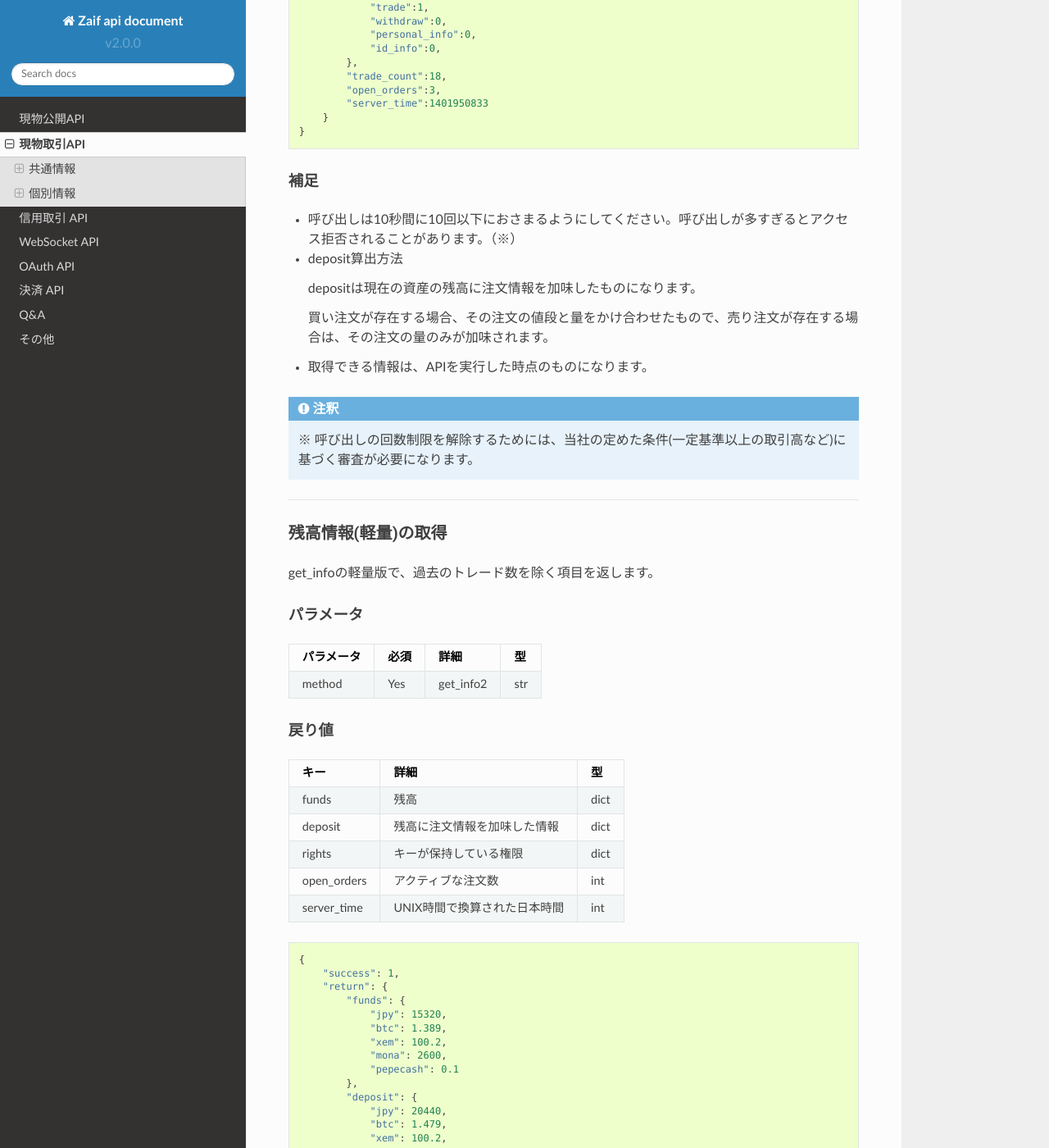
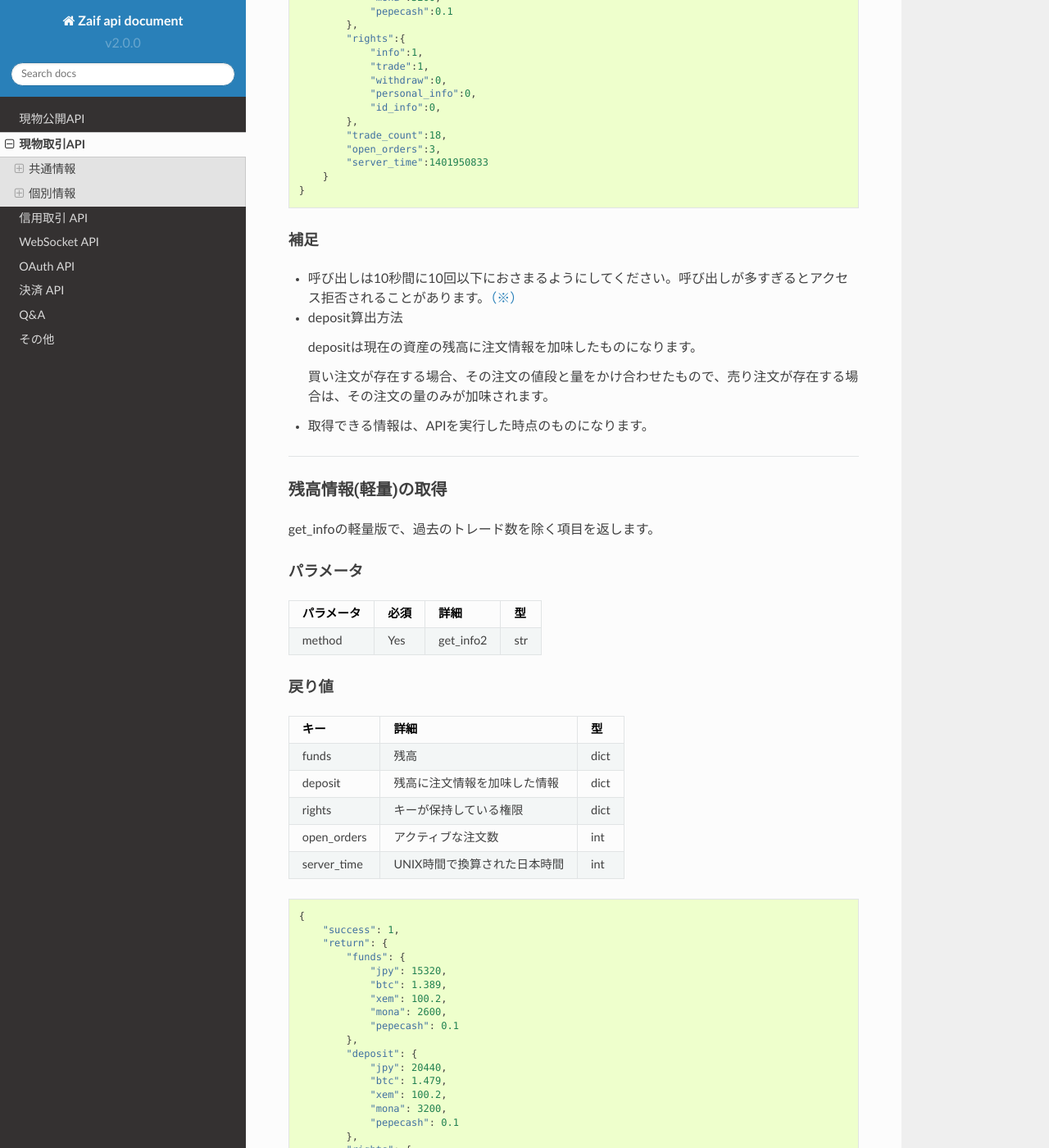
Before and after one commit to zaifdotjp/api-doc, a Sphinx documentation site: the page built from docs/TradingAPI.md, in a window 1280 px wide and 1400 px high, scrolled down 3783 px. Shown: the whole window at 82% size. Built offline with Sphinx 7.4.7 and the Read the Docs theme 2.0.0, drawn with Linux system fonts in a browser that asks for light colours; some of the changed text lies outside the part shown.

Commit message:
ZAIF-9664 共通情報に注意書きを集約

````diff
--- a/docs/TradingAPI.md
+++ b/docs/TradingAPI.md
@@ -116,6 +116,11 @@
 
 	処理に失敗した場合、successには0が、returnにはエラーメッセージが設定されます。
 
+```eval_rst
+.. _trading_notice_1:
+```
+* ※ 呼び出しの回数制限を解除するためには、当社の定めた条件(一定基準以上の取引高など)に基づく審査が必要になります。
+
 ------------------------------------------------------------------------------------------------------------------------
 
 ## 個別情報
@@ -183,7 +188,9 @@
 ```
 
 #### 補足
-* 呼び出しは10秒間に10回以下におさまるようにしてください。呼び出しが多すぎるとアクセス拒否されることがあります。（※）
+* 呼び出しは10秒間に10回以下におさまるようにしてください。呼び出しが多すぎるとアクセス拒否されることがあります。[（※）](<trading_notice_1>)
+
+
 
 * deposit算出方法
 
@@ -193,9 +200,6 @@
 
 * 取得できる情報は、APIを実行した時点のものになります。
 
-``` note::
- ※ 呼び出しの回数制限を解除するためには、当社の定めた条件(一定基準以上の取引高など)に基づく審査が必要になります。
-```
 
 
 ------------------------------------------------------------------------------------------------------------------------
@@ -257,7 +261,7 @@
 ```
 
 #### 補足
-* 呼び出しは10秒間に20回以下におさまるようにしてください。呼び出しが多すぎるとアクセス拒否されることがあります。（※）
+* 呼び出しは10秒間に20回以下におさまるようにしてください。呼び出しが多すぎるとアクセス拒否されることがあります。[（※）](<trading_notice_1>)
 
 * deposit算出方法
 
@@ -267,9 +271,6 @@
 
 * 取得できる情報は、APIを実行した時点のものになります。
 
-``` note::
- ※ 呼び出しの回数制限を解除するためには、当社の定めた条件(一定基準以上の取引高など)に基づく審査が必要になります。
-```
 
 ------------------------------------------------------------------------------------------------------------------------
 
@@ -414,7 +415,7 @@
 
 
 #### 補足
-* 呼び出しは60秒間に12回以下におさまるようにしてください。呼び出しが多すぎるとアクセス拒否されることがあります。（※）
+* 呼び出しは60秒間に12回以下におさまるようにしてください。呼び出しが多すぎるとアクセス拒否されることがあります。[（※）](<trading_notice_1>)
 
 * “since”もしくは”end”をセットした場合、”order”は強制的に”ASC”となります。
 
@@ -422,9 +423,6 @@
 
 * “currency_pair”と”is_token”の両方を指定した場合は”currency_pair”が優先されます。両方指定しない場合はカウンターパーティトークン以外の情報を取得します。
 
-``` note::
- ※ 呼び出しの回数制限を解除するためには、当社の定めた条件(一定基準以上の取引高など)に基づく審査が必要になります。
-```
 
 ------------------------------------------------------------------------------------------------------------------------
 ```eval_rst
@@ -510,11 +508,7 @@
 ```
 
 #### 補足
-* 呼び出しは5秒間に10回以下におさまるようにしてください。呼び出しが多すぎるとアクセス拒否されることがあります。（※）
-
-``` note::
- ※ 呼び出しの回数制限を解除するためには、当社の定めた条件(一定基準以上の取引高など)に基づく審査が必要になります。
-```
+* 呼び出しは5秒間に10回以下におさまるようにしてください。呼び出しが多すぎるとアクセス拒否されることがあります。[（※）](<trading_notice_1>)
 
 ------------------------------------------------------------------------------------------------------------------------
 ```eval_rst
@@ -583,7 +577,7 @@
 ```
 
 #### 補足
-* 呼び出しは10秒間に9回以下におさまるようにしてください。呼び出しが多すぎるとアクセス拒否されることがあります。（※）
+* 呼び出しは10秒間に9回以下におさまるようにしてください。呼び出しが多すぎるとアクセス拒否されることがあります。[（※）](<trading_notice_1>)
 
 * パラメータ limitについて
 
@@ -603,9 +597,6 @@
     適切な価格や数量は現物公開APIの[通貨ペア情報](PublicAPI.html#id12)で取得できます。
     通貨ペアごとに適切な価格や数量の最低量や単位は変わりますので、ご注意ください
 
-``` note::
- ※ 呼び出しの回数制限を解除するためには、当社の定めた条件(一定基準以上の取引高など)に基づく審査が必要になります。
-```
 
 ------------------------------------------------------------------------------------------------------------------------
 
@@ -810,15 +801,12 @@
 ```
 
 #### 補足
-* 呼び出しは60秒間に10回以下におさまるようにしてください。呼び出しが多すぎるとアクセス拒否されることがあります。（※）
+* 呼び出しは60秒間に10回以下におさまるようにしてください。呼び出しが多すぎるとアクセス拒否されることがあります。[（※）](<trading_notice_1>)
 
 * “since”もしくは”end”をセットした場合、”order”は強制的に”ASC”となります。
 
 * “from_id”もしくは”end_id”をセットした場合、”order”は強制的に”ASC”となります。
 
-``` note::
- ※ 呼び出しの回数制限を解除するためには、当社の定めた条件(一定基準以上の取引高など)に基づく審査が必要になります。
-```
 
 ------------------------------------------------------------------------------------------------------------------------
 
@@ -889,14 +877,10 @@
 ```
 
 #### 補足
-* 呼び出しは60秒間に10回以下におさまるようにしてください。呼び出しが多すぎるとアクセス拒否されることがあります。（※）
+* 呼び出しは60秒間に10回以下におさまるようにしてください。呼び出しが多すぎるとアクセス拒否されることがあります。[（※）](<trading_notice_1>)
 
 * “since”もしくは”end”をセットした場合、”order”は強制的に”ASC”となります。
 
 * “from_id”もしくは”end_id”をセットした場合、”order”は強制的に”ASC”となります。
 
 * “kind“、“beneficiary_name“、“vasp_name“、“vasp_timestamp“は2022年4月1日より取得可能となります。
-
-``` note::
- ※ 呼び出しの回数制限を解除するためには、当社の定めた条件(一定基準以上の取引高など)に基づく審査が必要になります。
-```
````
Also changed, not shown: docs/MarginTradingAPI.md (+11 -28 lines).
